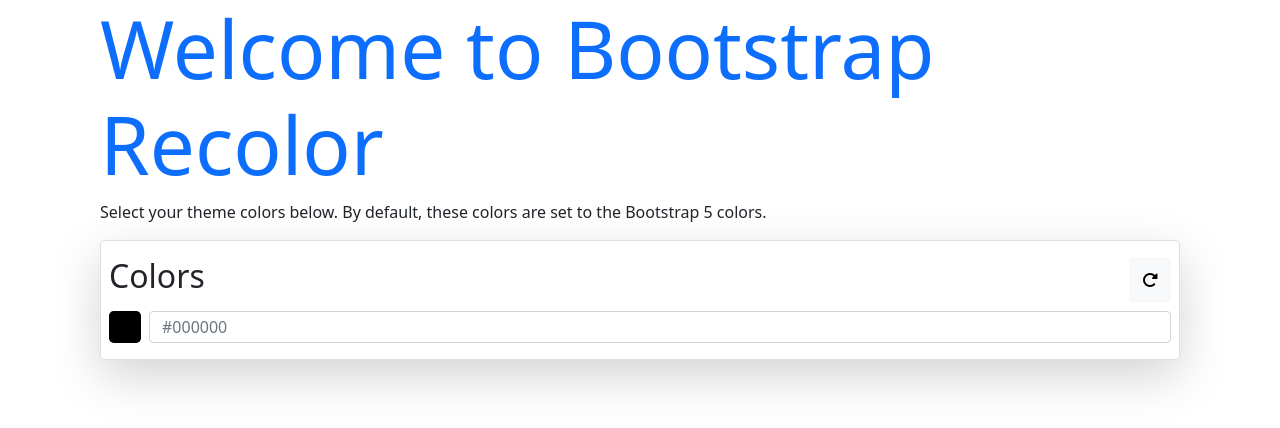
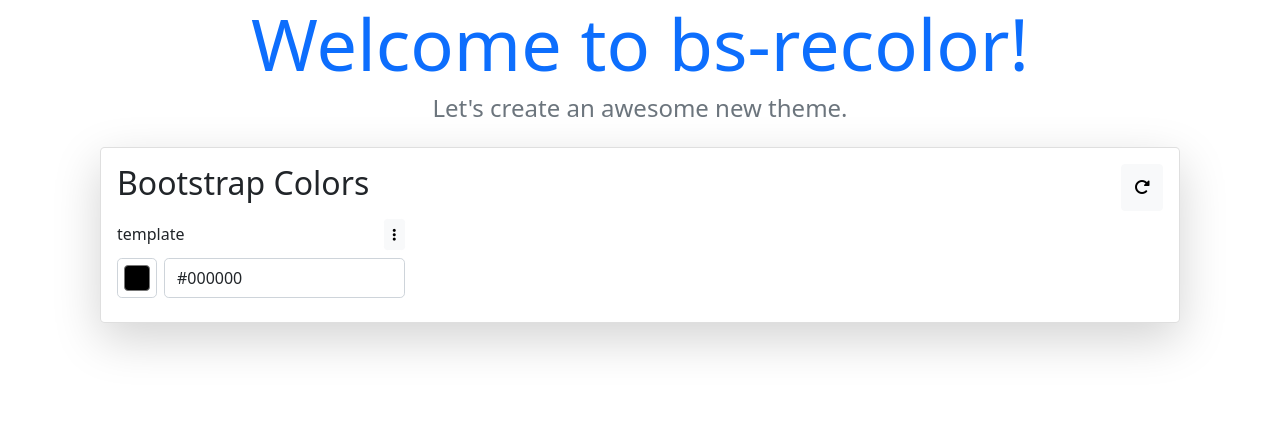
Before and after one commit to computergnome99/bs-recolor, a website: page index.html in a window 1280 px wide. Drawn offline with nearby package versions, Linux system fonts and the light colour scheme.

Commit message:
added node cloneing

```diff
--- a/includes/scss/style.scss
+++ b/includes/scss/style.scss
@@ -1,14 +1,10 @@
+@import '../../node_modules/bootstrap/scss/bootstrap.scss';
+
 .content {
     max-width: 1080px;
     margin: 0 auto;
 }
 
-.color-preview {
-    height: 100%;
-
-    aspect-ratio: 1/1;
-
-    background-color: black;
+.form-control-color {
+    width: 40px !important;
 }
-
-@import '../../node_modules/bootstrap/scss/bootstrap.scss';
--- a/index.html
+++ b/index.html
@@ -4,27 +4,51 @@
     <meta charset="UTF-8">
     <meta http-equiv="X-UA-Compatible" content="IE=edge">
     <meta name="viewport" content="width=device-width, initial-scale=1.0">
-    <title>Bootstrap Recolor</title>
+    <title>bs-recolor</title>
     <link rel="stylesheet" href="/includes/css/style.css">
     <script src="https://kit.fontawesome.com/fef47d6091.js" crossorigin="anonymous"></script>
+    <script src="/node_modules/bootstrap/dist/js/bootstrap.bundle.min.js"></script>
 </head>
 <body>
     <div class="content">
-        <h1 class="display-1 text-primary">Welcome to Bootstrap Recolor</h1>
-        <p>Select your theme colors below. By default, these colors are set to the Bootstrap 5 colors.</p>
+        <h1 class="display-2 text-primary text-center">Welcome to bs-recolor!</h1>
+        <h4 class="text-secondary mb-4 text-center">Let's create an awesome new theme.</h4>
 
-        <div class="card shadow-lg rounded-3 px-2 py-3">
+        <div class="card shadow-lg rounded-3 p-3 pb-4">
             <div class="card-title d-flex justify-content-between">
-                <h2>Colors</h2>
+                <h2>Bootstrap Colors</h2>
                 <button class="btn btn-light"><i class="fas fa-rotate-right"></i></button>
             </div>
-            <form>
-                <div class="d-flex gap-2" style="height: 32px;">
-                    <div class="color-preview rounded-3"></div>
-                    <input class="form-control" type="text" name="color" placeholder="#000000">
+            <form id="parentNode" class="d-flex flex-sm-wrap gap-3 needs-validation" novalidate>
+
+                <div id="templateNode" class="d-flex flex-column">
+
+                    <div class="d-flex justify-content-between align-items-center mb-2">
+                        <label for="color-template" class="form-label mb-0">template</label>
+                        <div class="dropright">
+                            <button class="btn btn-light btn-sm" id="bs-template-dropdown" type="button" data-bs-toggle="dropdown" aria-expanded="false"><i class="fas fa-ellipsis-vertical"></i></button>
+                            <ul class="dropdown-menu" aria-labelledby="bs-template-dropdown">
+                                <li><button type="button" class="dropdown-item"><i class="far fa-rotate-right me-3"></i>Reset to Default</button></li>
+                                <div class="dropdown-divider"></div>
+                                <li><button type="button" class="dropdown-item link-danger"><i class="far fa-trash me-3"></i>Delete</button></li>
+                            </ul>
+                        </div>
+                    </div>
+
+                    <div class="input-group d-flex gap-2" style="width: 18rem;">
+                        <input class="form-control form-control-color rounded-3  flex-grow-0" type="color" name="color-primary-chip" value="#000000" oninput="updateColor(event)">
+                        <input class="form-control rounded-3" type="text" name="color-primary" value="#000000" placeholder="#000000" oninput="updateColor(event)" autocomplete="off" required>
+                        <div class="invalid-feedback">
+                            Please enter a valid hex code. <em>(e.g. #000000)</em>
+                        </div>
+                    </div>
+
                 </div>
+
             </form>
         </div>
     </div>
+
+    <script src="/includes/js/main.js"></script>
 </body>
 </html>
```
Also changed, not shown: includes/css/style.css, 1 other file.
